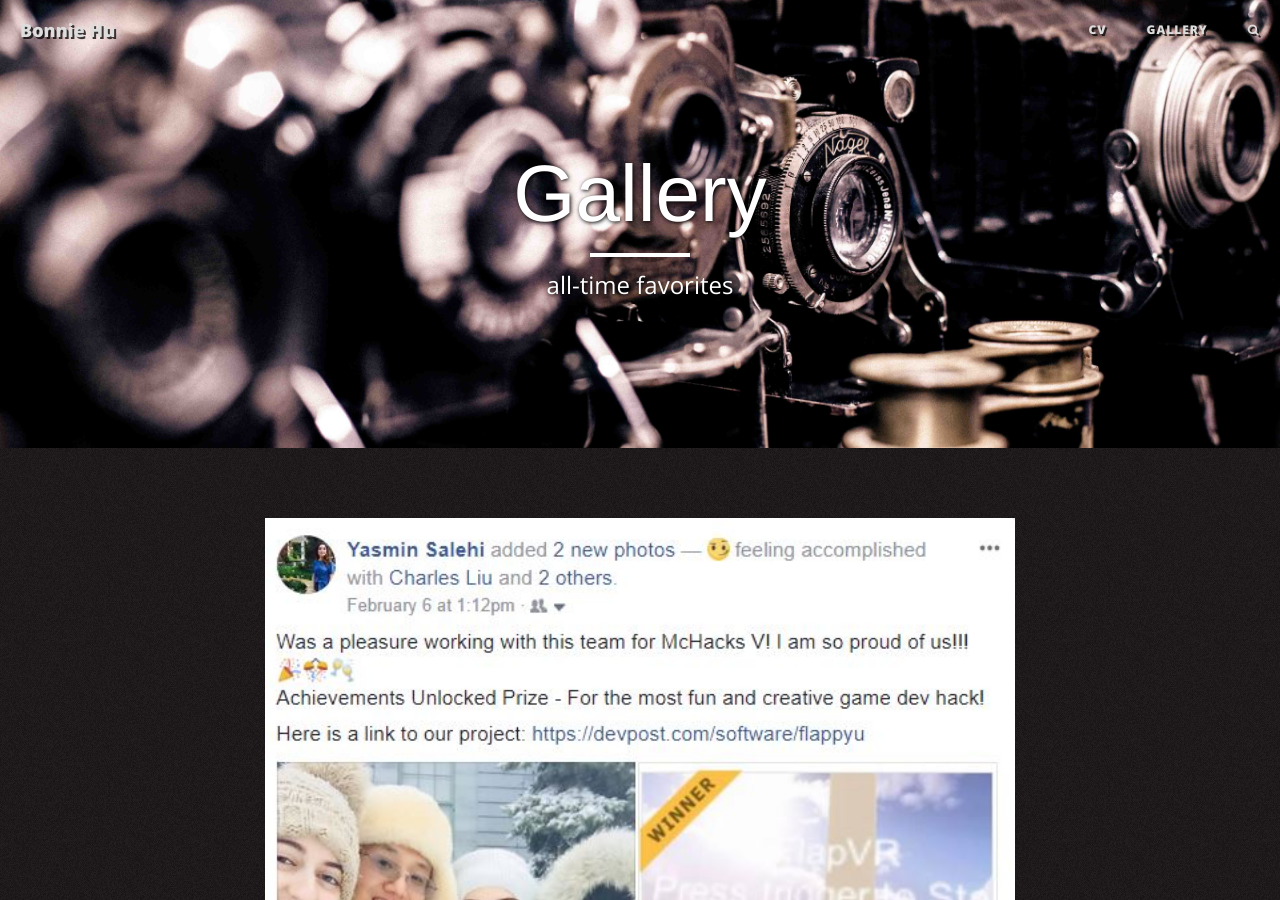
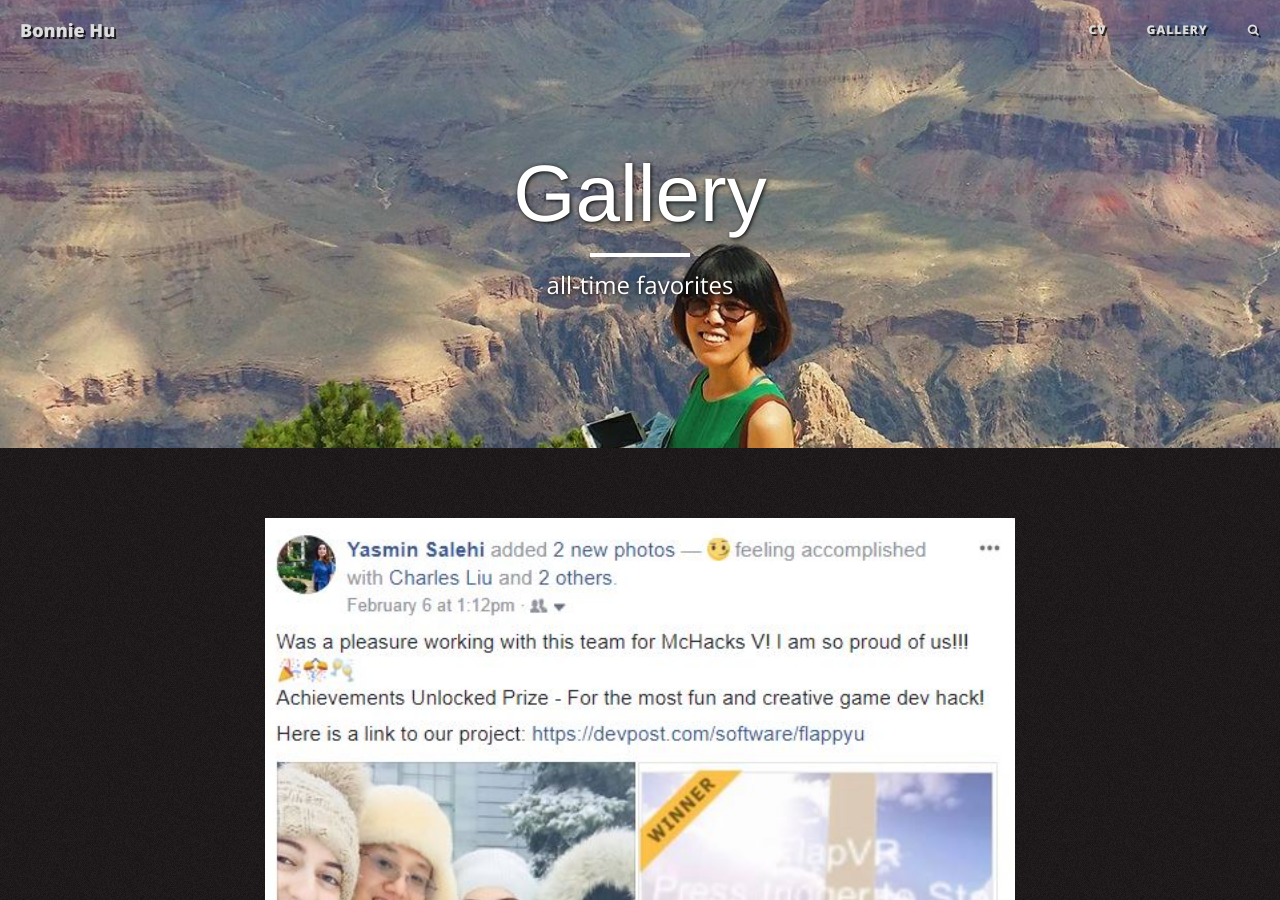
Before and after one commit to Bonnie970/Bonnie970.github.io, a Jekyll site: the page built from pages/gallery/index.html, in a window 1280 px wide and 900 px high. Built offline with Jekyll 4.4.1, drawn with Linux system fonts in a browser that asks for light colours; nearby versions of some CDN libraries.

Commit message:
Update index.html

```diff
--- a/pages/gallery/index.html
+++ b/pages/gallery/index.html
@@ -2,7 +2,7 @@
 layout: page
 title: "Gallery"
 description: "all-time favorites"
-header-img: "assets/owner/hero/gallery-bg.jpg"
+header-img: "assets/owner/slider/trip1.jpg"
 permalink: /gallery/
 ---
 
@@ -37,6 +37,10 @@ permalink: /gallery/
     <li>
       <img src="{{root_url}}/assets/owner/slider/conuhack.jpg" />
 <p class="flex-caption">ConUHack 2017 <a href="https://devpost.com/software/giftyme">GiftyMe</a></p>
+    </li>
+	<li>
+      <img src="{{root_url}}/assets/owner/slider/nuance.jpg" />
+<p class="flex-caption">Intern at Nuance Communications, Montreal</p>
     </li>
     <li>
       <img src="{{root_url}}/assets/owner/slider/mchack2016.jpg" />
```
